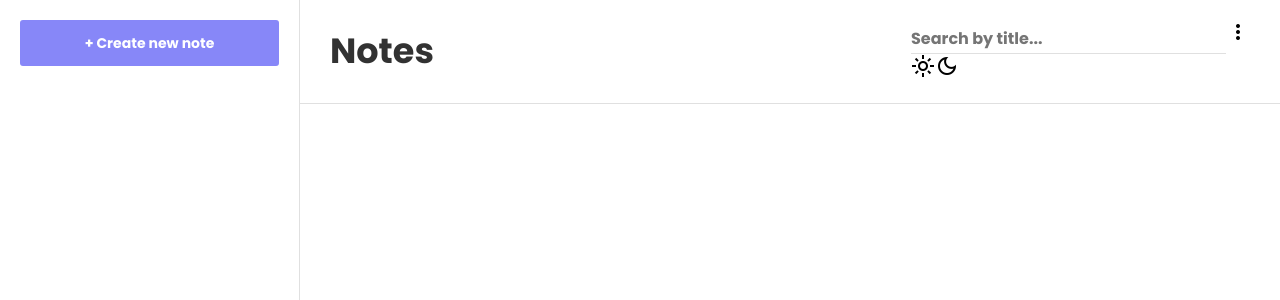
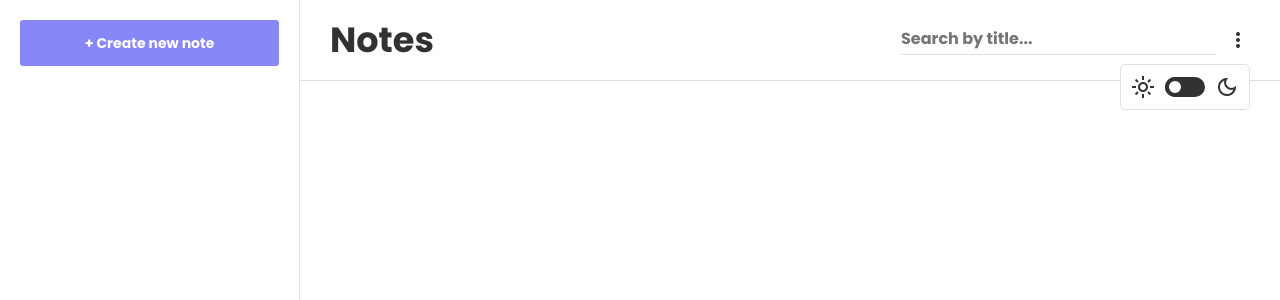
Before and after one commit to Emerx27/notes-app, a React (Vite) app: page / in a window 1280 px wide. Both pictures are taken after a click on the element "more_vert". Shown: the top 300 px of the page. Built offline with nearby package versions, Linux system fonts and the light colour scheme.

Commit message:
feat(Menu): added scss styles
- added scss styles on scss/base/layout/_header.scss

```diff
--- a/src/components/Menu.jsx
+++ b/src/components/Menu.jsx
@@ -1,6 +1,7 @@
 function Menu() {
     return (
         <div className="header__menu">
+            <div className="header__menu-content">
                 <span className="header__menu-icon header__menu-icon--dark material-symbols-outlined">
                     light_mode
                 </span>
@@ -11,6 +12,7 @@ function Menu() {
                     dark_mode
                 </span>
             </div>
+        </div>
     )
 }
 
--- a/src/scss/base/_general.scss
+++ b/src/scss/base/_general.scss
@@ -65,3 +65,7 @@ input {
 textarea {
     font-weight: 500;
 }
+
+.material-symbols-outlined {
+    color: v.$darkGray;
+}
--- a/src/scss/layout/_header.scss
+++ b/src/scss/layout/_header.scss
@@ -9,10 +9,12 @@
         padding: 2rem 3rem;
         margin-left: 30rem;
     }
+
     &__content {
         display: flex;
         flex-direction: column;
         gap: 2rem;
+
         @include m.tab {
             flex-direction: row;
             justify-content: space-between;
@@ -24,5 +26,62 @@
         border: none;
         padding: .5rem 0;
         border-bottom: 1px solid v.$lightGray;
+        width: 100%;
+    }
+
+    &__head {
+        display: flex;
+        justify-content: space-between;
+        align-items: center;
+    }
+
+    &__div {
+        display: flex;
+        align-items: center;
+        gap: 1rem;
+        position: relative;
+    }
+
+    &__btn {
+        cursor: pointer;
+    }
+
+    &__menu {
+        position: absolute;
+        background-color: v.$white;
+        width: 13rem;
+        right: 0;
+        bottom: -5.5rem;
+        padding: 1rem;
+        border: 1px solid v.$lightGray;
+        border-radius: .5rem;
+
+        &-content {
+            display: flex;
+            justify-content: space-between;
+            align-items: center;
+            gap: 1rem;
+        }
+
+        &-switch {
+            background-color: v.$darkGray;
+            width: 100%;
+            height: 2rem;
+            border-radius: 2rem;
+
+            &::after {
+                content: "";
+                width: 2rem;
+                border: 4px solid v.$darkGray;
+                height: 100%;
+                background-color: v.$white;
+                border-radius: 50%;
+                display: block;
+            }
+
+            &:hover {
+                cursor: pointer;
+            }
+        }
     }
 }
```
Lines whose indentation alone changed are shown as unchanged.
